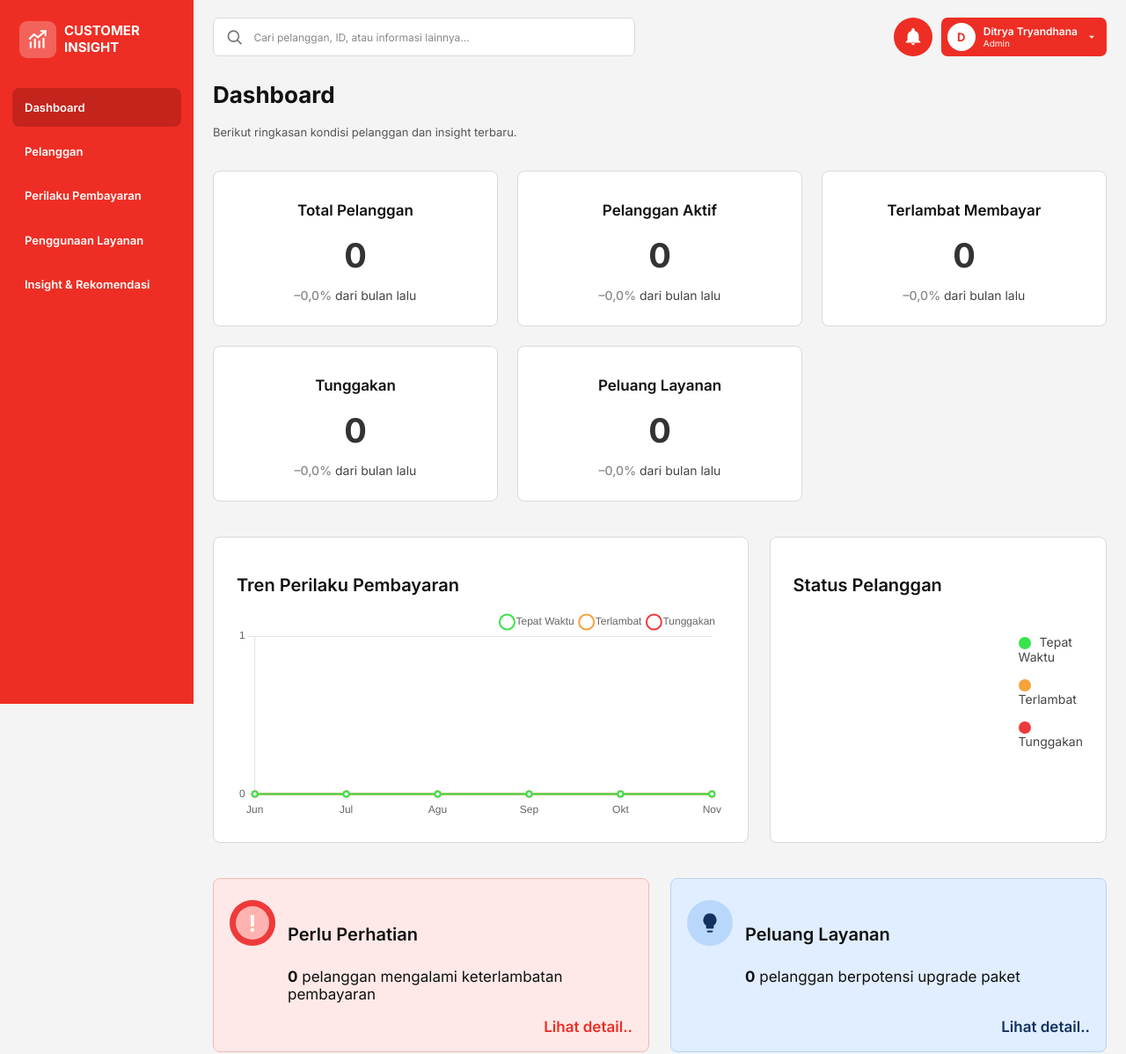
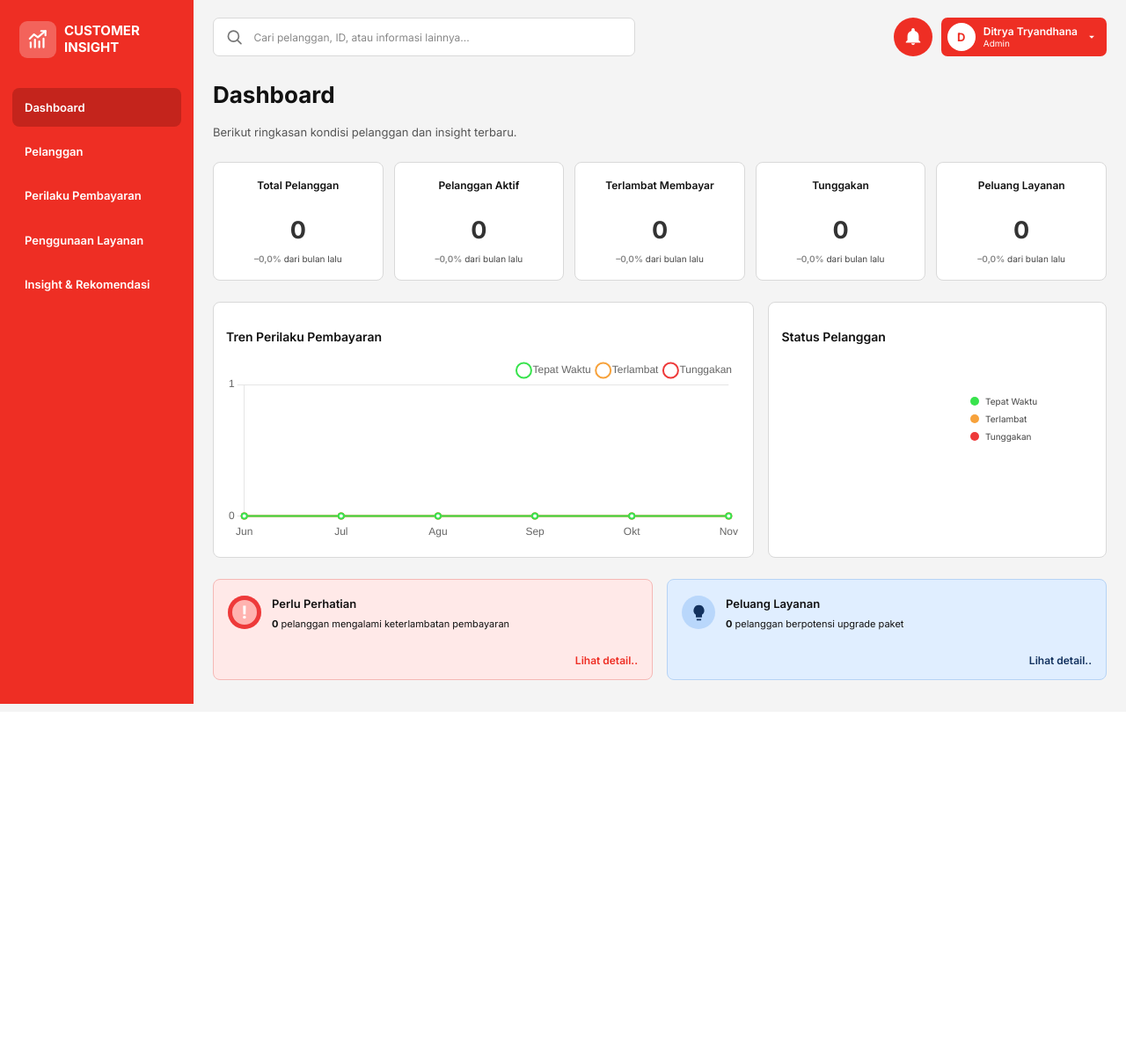
Before and after one commit to dwiiwahyu/Customer-Insight, a Laravel app: page /dashboard in a window 1280 px wide. Shown: the top 1198 px of the page at 88% size. After the commit the page ends 800 px from the top, so only its background shows below. Run offline with Laravel 12, Linux system fonts and the light colour scheme; a user stored in the database is signed in; data comes from the database, SQL or seed files in the repository; data that the repository does not hold is empty.

Commit message:
Update dashboard.css

```diff
--- a/public/css/dashboard.css
+++ b/public/css/dashboard.css
@@ -1,237 +1,651 @@
-/* ================= KARTU STATISTIK ================= */
+
+/* =====================================================
+   CUSTOMER INSIGHT DASHBOARD
+   COMPACT RESPONSIVE - FIGMA STYLE
+===================================================== */
+
+/* =====================================================
+   STATISTICS CARDS
+===================================================== */
+
 .stat-grid {
     display: grid;
-    grid-template-columns: repeat(5, 1fr);
-    gap: 22px;
-    margin-top: 34px;
+
+    grid-template-columns: repeat(5, minmax(0, 1fr));
+
+    gap: 14px;
+    margin-top: 24px;
 }
 
 .stat-card {
-    background: #fff;
+    display: flex;
+    flex-direction: column;
+    align-items: center;
+    justify-content: center;
+
+    min-width: 0;
+    min-height: 145px;
+
+    padding: 22px 8px 18px;
+
+    background: #ffffff;
+
     border: 1px solid var(--border);
     border-radius: 8px;
-    padding: 34px 12px 26px;
+
     text-align: center;
 }
 
+/* ===== CARD LABEL ===== */
+
 .stat-label {
     display: block;
-    font-size: 17px;
+
+    font-size: 13px;
+    font-weight: 600;
+    line-height: 1.4;
+
+    min-height: 36px;
+}
+
+/* ===== CARD VALUE ===== */
+
+.stat-value {
+    display: block;
+
+    margin: 10px 0;
+
+    font-size: 30px;
+    font-weight: 700;
+    line-height: 1.2;
+
+    color: #333333;
+}
+
+/* ===== CARD CHANGE ===== */
+
+.stat-change {
+    font-size: 11px;
+    line-height: 1.5;
+    color: #444444;
+}
+
+.stat-change b {
     font-weight: 600;
 }
 
-.stat-value {
-    display: block;
-    font-size: 38px;
-    font-weight: 700;
-    color: #333;
-    margin: 18px 0 14px;
+.is-good {
+    color: #1fc93a;
 }
 
-.stat-change {
-    font-size: 14px;
-    color: #444;
+.is-bad {
+    color: #e11d1d;
 }
 
-.stat-change b {
-    font-weight: 500;
+.is-flat {
+    color: #888888;
 }
 
-.is-good { color: #1fc93a; }
-.is-bad  { color: #e11d1d; }
-.is-flat { color: #888; }
+/* =====================================================
+   CHART GRID
+===================================================== */
 
-/* ================= PANEL GRAFIK ================= */
 .chart-grid {
     display: grid;
-    grid-template-columns: 1.6fr 1fr;
-    gap: 24px;
-    margin-top: 40px;
+
+    grid-template-columns:
+        minmax(0, 1.6fr)
+        minmax(0, 1fr);
+
+    gap: 16px;
+    margin-top: 24px;
 }
 
+/* ===== PANEL ===== */
+
 .panel {
-    background: #fff;
+    min-width: 0;
+
+    padding: 18px 18px 20px;
+
+    background: #ffffff;
+
     border: 1px solid var(--border);
     border-radius: 8px;
-    padding: 22px 26px 26px;
 }
 
 .panel-title {
-    font-size: 20px;
+    font-size: 15px;
     font-weight: 600;
+
     margin-bottom: 14px;
 }
 
+/* ===== LINE CHART ===== */
+
 .chart-box {
     position: relative;
-    height: 240px;
+
+    width: 100%;
+    height: 210px;
 }
 
-/* Donut */
+.chart-box canvas {
+    max-width: 100%;
+}
+
+/* =====================================================
+   DONUT CHART
+===================================================== */
+
 .donut-wrap {
     display: flex;
     align-items: center;
-    gap: 26px;
+    justify-content: center;
+
+    gap: 14px;
+    width: 100%;
 }
+
+/* ===== DONUT ===== */
 
 .donut-box {
     position: relative;
-    width: 190px;
-    height: 190px;
+
+    width: clamp(110px, 11vw, 165px);
+    height: clamp(110px, 11vw, 165px);
+
     flex-shrink: 0;
 }
 
+.donut-box canvas {
+    max-width: 100%;
+}
+
+/* ===== DONUT LEGEND ===== */
+
 .donut-legend {
-    list-style: none;
     display: flex;
     flex-direction: column;
-    gap: 14px;
-    font-size: 14px;
-    color: #444;
+
+    gap: 10px;
+
+    padding: 0;
+    margin: 0;
+
+    list-style: none;
+
+    font-size: 11px;
+    color: #444444;
 }
+
+.donut-legend li {
+    display: flex;
+    align-items: center;
+    white-space: nowrap;
+}
+
+/* ===== LEGEND DOT ===== */
 
 .dot {
     display: inline-block;
-    width: 14px;
-    height: 14px;
+
+    width: 10px;
+    height: 10px;
+
+    flex-shrink: 0;
+
+    margin-right: 7px;
     border-radius: 50%;
-    margin-right: 10px;
+
     vertical-align: middle;
 }
 
-.dot-green  { background: #38e34d; }
-.dot-orange { background: #f7a23b; }
-.dot-red    { background: #ee3a3a; }
+.dot-green {
+    background: #38e34d;
+}
 
-/* ================= KOTAK PERINGATAN ================= */
+.dot-orange {
+    background: #f7a23b;
+}
+
+.dot-red {
+    background: #ee3a3a;
+}
+
+/* =====================================================
+   ALERT GRID
+===================================================== */
+
 .alert-grid {
     display: grid;
-    grid-template-columns: 1fr 1fr;
-    gap: 24px;
-    margin-top: 40px;
+
+    grid-template-columns:
+        repeat(2, minmax(0, 1fr));
+
+    gap: 16px;
+    margin-top: 24px;
 }
+
+/* ===== ALERT CARD ===== */
 
 .alert-card {
     display: flex;
     flex-direction: column;
-    min-height: 154px;
-    padding: 24px 18px 18px;
+
+    min-width: 0;
+    min-height: 115px;
+
+    padding: 18px 16px 14px;
+
+    border: 1px solid;
     border-radius: 8px;
-    border: 1px solid;
 }
+
+/* ===== DANGER ===== */
 
 .alert-danger {
     background: #ffe9e8;
     border-color: #f5b8b5;
 }
 
+/* ===== INFO ===== */
+
 .alert-info {
     background: #e0eeff;
     border-color: #b6d3f5;
 }
 
+/* ===== ALERT HEADER ===== */
+
 .alert-head {
     display: flex;
     align-items: flex-start;
-    gap: 14px;
+
+    gap: 12px;
+}
+
+.alert-head > div {
+    min-width: 0;
 }
 
 .alert-head h4 {
-    font-size: 20px;
+    margin: 0;
+
+    font-size: 14px;
     font-weight: 600;
+    line-height: 1.4;
 }
 
 .alert-head p {
-    font-size: 17px;
-    margin-top: 6px;
+    margin-top: 5px;
+
+    font-size: 12px;
+    line-height: 1.5;
 }
 
+/* ===== ALERT ICON ===== */
+
 .alert-icon {
-    width: 52px;
-    height: 52px;
-    flex-shrink: 0;
-    border-radius: 50%;
     display: flex;
     align-items: center;
     justify-content: center;
+
+    width: 38px;
+    height: 38px;
+
+    flex: 0 0 38px;
+
+    border-radius: 50%;
 }
+
+/* ===== DANGER ICON ===== */
 
 .icon-danger {
     background: #ffb3b0;
-    color: #fff;
-    font-size: 26px;
+    color: #ffffff;
+
+    font-size: 20px;
     font-weight: 700;
-    box-shadow: inset 0 0 0 7px #ee3a3a;
+
+    box-shadow: inset 0 0 0 5px #ee3a3a;
 }
+
+/* ===== INFO ICON ===== */
 
 .icon-info {
     background: #b9d7fb;
     color: #12315e;
 }
 
+.icon-info svg {
+    width: 21px;
+    height: 21px;
+}
+
+/* ===== ALERT LINK ===== */
+
 .alert-link {
     margin-top: auto;
     align-self: flex-end;
-    font-size: 17px;
+
+    font-size: 12px;
     font-weight: 600;
 }
 
-.alert-danger .alert-link { color: #ee2e24; }
-.alert-info .alert-link   { color: #12315e; }
+.alert-danger .alert-link {
+    color: #ee2e24;
+}
+
+.alert-info .alert-link {
+    color: #12315e;
+}
 
 .alert-link:hover {
     text-decoration: underline;
 }
 
-/* ================= RESPONSIF ================= */
-@media (max-width: 1400px) {
+/* =====================================================
+   LARGE DESKTOP
+===================================================== */
+
+@media (min-width: 1500px) {
     .stat-grid {
-        grid-template-columns: repeat(3, 1fr);
+        gap: 18px;
+    }
+
+    .stat-card {
+        min-height: 155px;
+        padding: 26px 12px 22px;
+    }
+
+    .stat-label {
+        font-size: 14px;
+    }
+
+    .stat-value {
+        font-size: 32px;
+    }
+
+    .stat-change {
+        font-size: 12px;
+    }
+
+    .chart-grid,
+    .alert-grid {
+        gap: 20px;
+        margin-top: 28px;
+    }
+
+    .chart-box {
+        height: 230px;
+    }
+
+    .donut-box {
+        width: 170px;
+        height: 170px;
     }
 }
 
-@media (max-width: 1100px) {
+/* =====================================================
+   LAPTOP 1100px - 1499px
+   Tetap 5 kartu sejajar
+===================================================== */
+
+@media (min-width: 1100px) and (max-width: 1499px) {
+    .stat-grid {
+        grid-template-columns:
+            repeat(5, minmax(0, 1fr));
+
+        gap: 12px;
+    }
+
+    .stat-card {
+        min-height: 135px;
+        padding: 18px 6px 16px;
+    }
+
+    .stat-label {
+        font-size: 12px;
+        min-height: 34px;
+    }
+
+    .stat-value {
+        font-size: 27px;
+        margin: 9px 0;
+    }
+
+    .stat-change {
+        font-size: 10px;
+    }
+
+    .chart-grid {
+        grid-template-columns:
+            minmax(0, 1.6fr)
+            minmax(0, 1fr);
+    }
+
+    .alert-grid {
+        grid-template-columns:
+            repeat(2, minmax(0, 1fr));
+    }
+
+    .panel {
+        padding: 16px 14px 18px;
+    }
+
+    .panel-title {
+        font-size: 14px;
+    }
+
+    .donut-wrap {
+        gap: 10px;
+    }
+
+    .donut-legend {
+        font-size: 10px;
+        gap: 8px;
+    }
+
+    .alert-head h4 {
+        font-size: 13px;
+    }
+
+    .alert-head p {
+        font-size: 11px;
+    }
+}
+
+/* =====================================================
+   SMALL LAPTOP / TABLET LANDSCAPE
+   901px - 1099px
+===================================================== */
+
+@media (min-width: 901px) and (max-width: 1099px) {
+    .stat-grid {
+        grid-template-columns:
+            repeat(3, minmax(0, 1fr));
+
+        gap: 12px;
+    }
+
+    .stat-card {
+        min-height: 130px;
+        padding: 18px 8px;
+    }
+
+    .stat-label {
+        font-size: 12px;
+        min-height: 0;
+    }
+
+    .stat-value {
+        font-size: 26px;
+    }
+
+    .stat-change {
+        font-size: 11px;
+    }
+
+    .chart-grid {
+        grid-template-columns: 1fr;
+    }
+
+    .alert-grid {
+        grid-template-columns:
+            repeat(2, minmax(0, 1fr));
+    }
+
+    .chart-box {
+        height: 220px;
+    }
+
+    .donut-box {
+        width: 155px;
+        height: 155px;
+    }
+}
+
+/* =====================================================
+   TABLET 561px - 900px
+===================================================== */
+
+@media (min-width: 561px) and (max-width: 900px) {
+    .stat-grid {
+        grid-template-columns:
+            repeat(2, minmax(0, 1fr));
+
+        gap: 12px;
+        margin-top: 20px;
+    }
+
+    .stat-card {
+        min-height: 120px;
+        padding: 16px 8px;
+    }
+
+    .stat-card:last-child:nth-child(odd) {
+        grid-column: 1 / -1;
+    }
+
+    .stat-label {
+        font-size: 12px;
+        min-height: 0;
+    }
+
+    .stat-value {
+        font-size: 26px;
+    }
+
+    .stat-change {
+        font-size: 11px;
+    }
+
     .chart-grid,
     .alert-grid {
         grid-template-columns: 1fr;
+
+        gap: 14px;
+        margin-top: 20px;
+    }
+
+    .panel {
+        padding: 16px;
+    }
+
+    .chart-box {
+        height: 210px;
+    }
+
+    .alert-card {
+        min-height: 110px;
+        padding: 16px;
     }
 }
-/* ================= RESPONSIF TAMBAHAN (tablet & HP) ================= */
-@media (max-width: 900px) {
+
+/* =====================================================
+   MOBILE MAX 560px
+===================================================== */
+
+@media (max-width: 560px) {
     .stat-grid {
-        grid-template-columns: repeat(2, 1fr);
-        gap: 14px;
-        margin-top: 24px;
+        grid-template-columns: 1fr;
+        gap: 10px;
+        margin-top: 18px;
     }
-    /* Kartu ke-5 (sendirian di baris terakhir) dilebarkan penuh */
-    .stat-card:last-child:nth-child(odd) { grid-column: 1 / -1; }
 
-    .stat-card { padding: 24px 10px 20px; }
-    .stat-label { font-size: 15px; }
-    .stat-value { font-size: 32px; margin: 12px 0 10px; }
-    .stat-change { font-size: 13px; }
+    .stat-card {
+        min-height: 105px;
+        padding: 14px 8px;
+    }
+
+    .stat-label {
+        font-size: 12px;
+        min-height: 0;
+    }
+
+    .stat-value {
+        font-size: 26px;
+        margin: 7px 0;
+    }
+
+    .stat-change {
+        font-size: 11px;
+    }
 
     .chart-grid,
     .alert-grid {
-        gap: 16px;
-        margin-top: 24px;
+        grid-template-columns: 1fr;
+        gap: 12px;
+        margin-top: 18px;
     }
-    .panel { padding: 18px 18px 22px; }
-    .panel-title { font-size: 18px; }
-    .chart-box { height: 220px; }
 
-    .alert-card { min-height: 0; padding: 18px 16px 16px; }
-    .alert-head h4 { font-size: 18px; }
-    .alert-head p,
-    .alert-link { font-size: 15px; }
-    .alert-icon { width: 44px; height: 44px; }
-}
+    .panel {
+        padding: 12px;
+    }
 
-@media (max-width: 560px) {
-    /* Donut di atas, legenda di bawahnya */
+    .panel-title {
+        font-size: 13px;
+    }
+
+    .chart-box {
+        height: 190px;
+    }
+
     .donut-wrap {
         flex-direction: column;
-        align-items: center;
-        gap: 18px;
+        gap: 12px;
+    }
+
+    .donut-box {
+        width: 140px;
+        height: 140px;
+    }
+
+    .alert-card {
+        min-height: 105px;
+        padding: 12px;
+    }
+
+    .alert-head {
+        gap: 8px;
+    }
+
+    .alert-head h4 {
+        font-size: 12px;
+    }
+
+    .alert-head p {
+        font-size: 11px;
+    }
+
+    .alert-link {
+        font-size: 11px;
+    }
+
+    .alert-icon {
+        width: 30px;
+        height: 30px;
+        flex-basis: 30px;
     }
 }
```
